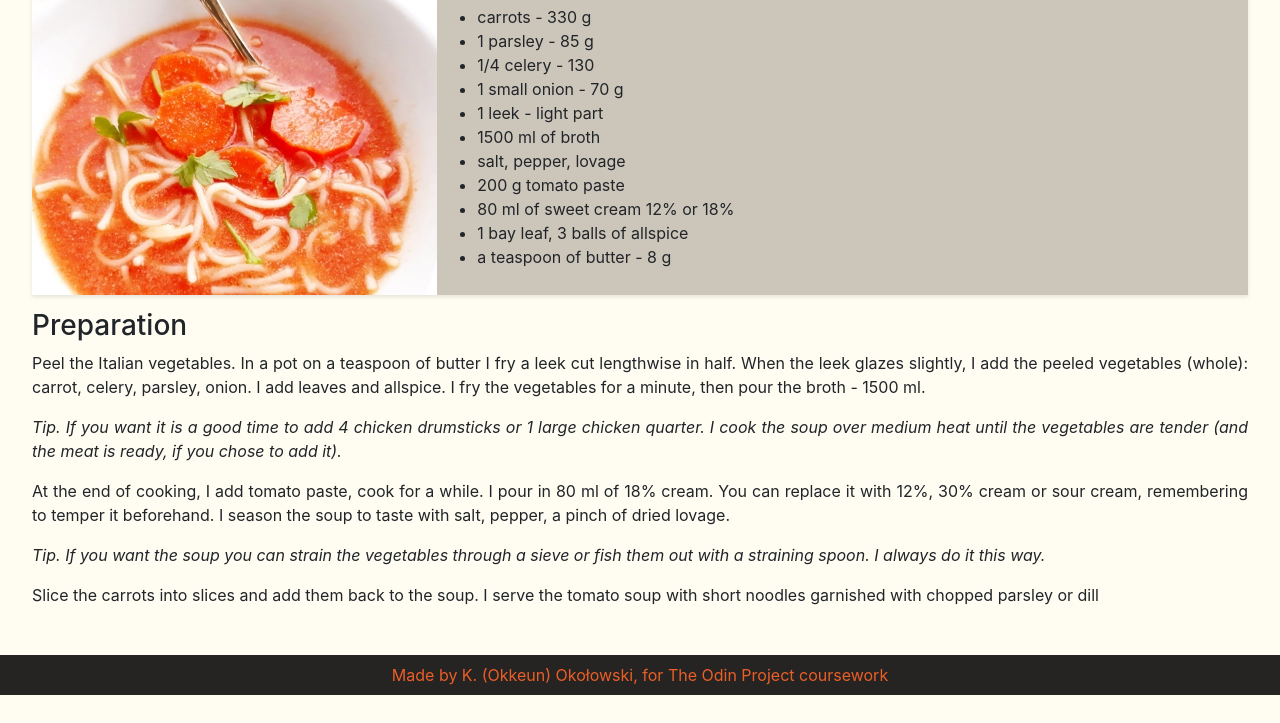
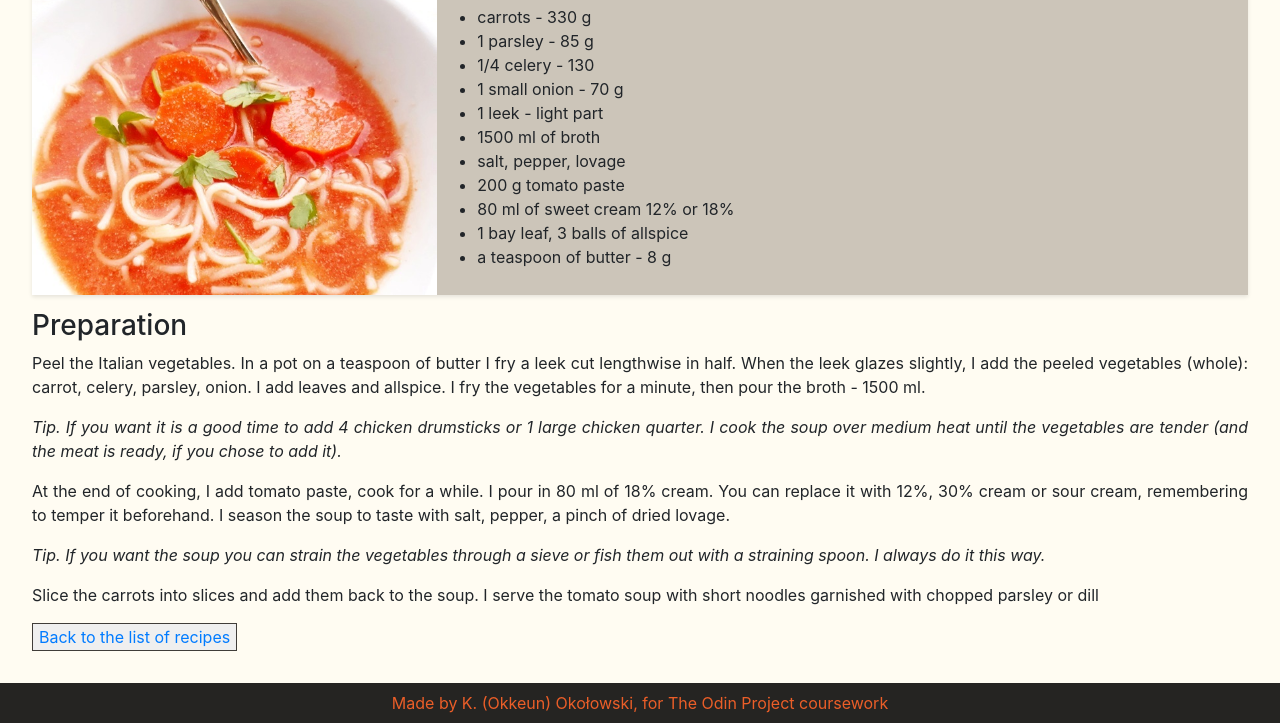
Before and after one commit to Okkeun/odin-recipes, a plain HTML site: page recipes/tomato-soup.html in a window 1280 px wide. Shown: the part 337-1060 px from the top of the page. Before the commit the page ends 1032 px from the top, so only its background shows below. Drawn offline with nearby package versions, Linux system fonts and the light colour scheme.

Commit message:
Add button that helps users get back to main menu after reading the recipe

```diff
--- a/recipes/tomato-soup.html
+++ b/recipes/tomato-soup.html
@@ -65,6 +65,8 @@
                 <p><i>Tip. If you want the soup you can strain the vegetables through a sieve or fish them out with a straining spoon. I always do it this way. </i>
                 </p>
                 <p>Slice the carrots into slices and add them back to the soup. I serve the tomato soup with short noodles garnished with chopped parsley or dill</p>
+                <button><a href="..">Back to the list of recipes</a></button>
+            </section>
             </div>
         </article>
 
--- a/style.css
+++ b/style.css
@@ -65,6 +65,10 @@ h3 {
     text-align: justify;
 }
 
+button {
+    border: 1px solid var(--medium-dark-color);
+}
+
 footer {
     position: relative;
     margin-top: auto;
```
